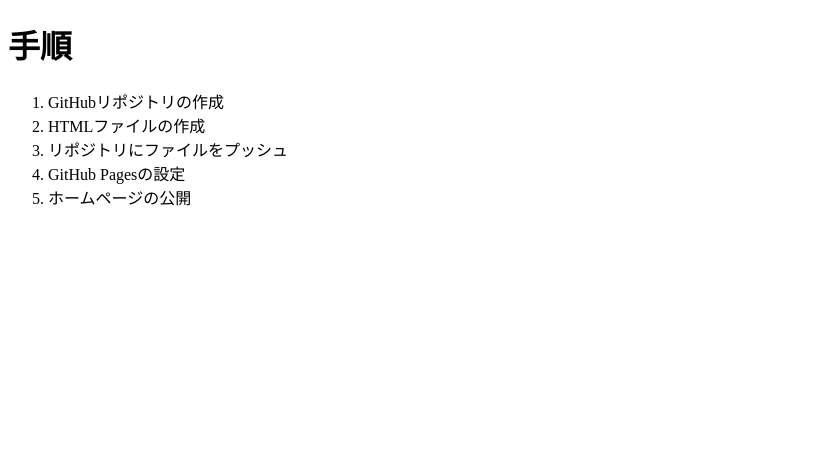
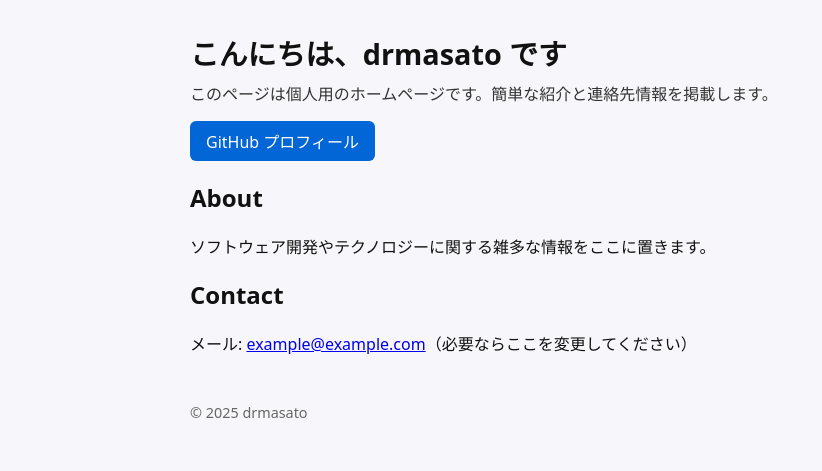
Before and after one commit to drmasato/drmasato.github_page.io, a plain HTML site: page index.html in a window 1280 px wide. Shown: the whole page, without its empty margins (0-822 px from the left). Drawn offline with Linux system fonts and the light colour scheme.

Commit message:
Add index.html (initial site)

```diff
--- a/index.html
+++ b/index.html
@@ -1,18 +1,35 @@
-<!DOCTYPE html>
-<html lang="en">
-<head>
-    <meta charset="UTF-8">
-    <meta name="viewport" content="width=device-width, initial-scale=1.0">
-    <title>手順</title>
-</head>
-<body>
-    <h1>手順</h1>
-    <ol>
-        <li>GitHubリポジトリの作成</li>
-        <li>HTMLファイルの作成</li>
-        <li>リポジトリにファイルをプッシュ</li>
-        <li>GitHub Pagesの設定</li>
-        <li>ホームページの公開</li>
-    </ol>
-</body>
+<!doctype html>
+<html lang="ja">
+  <head>
+    <meta charset="utf-8">
+    <meta name="viewport" content="width=device-width,initial-scale=1">
+    <title>drmasato — Home</title>
+    <meta name="description" content="Personal site of drmasato">
+    <style>
+      body{font-family:system-ui,-apple-system,Segoe UI,Roboto,"Noto Sans JP",sans-serif;margin:0;padding:2rem;background:#f7f7fb;color:#111}
+      header{max-width:900px;margin:0 auto}
+      h1{font-size:1.8rem;margin:0 0 .5rem}
+      p.lead{color:#333;margin:0 0 1rem}
+      a.button{display:inline-block;padding:.5rem 1rem;background:#0366d6;color:#fff;border-radius:6px;text-decoration:none}
+      footer{margin-top:3rem;color:#666;font-size:.9rem}
+    </style>
+  </head>
+  <body>
+    <header>
+      <h1>こんにちは、drmasato です</h1>
+      <p class="lead">このページは個人用のホームページです。簡単な紹介と連絡先情報を掲載します。</p>
+      <p><a class="button" href="https://github.com/drmasato">GitHub プロフィール</a></p>
+      <section aria-labelledby="about">
+        <h2 id="about">About</h2>
+        <p>ソフトウェア開発やテクノロジーに関する雑多な情報をここに置きます。</p>
+      </section>
+      <section aria-labelledby="contact">
+        <h2 id="contact">Contact</h2>
+        <p>メール: <a href="mailto:example@example.com">example@example.com</a>（必要ならここを変更してください）</p>
+      </section>
+      <footer>
+        <p>© 2025 drmasato</p>
+      </footer>
+    </header>
+  </body>
 </html>
```
